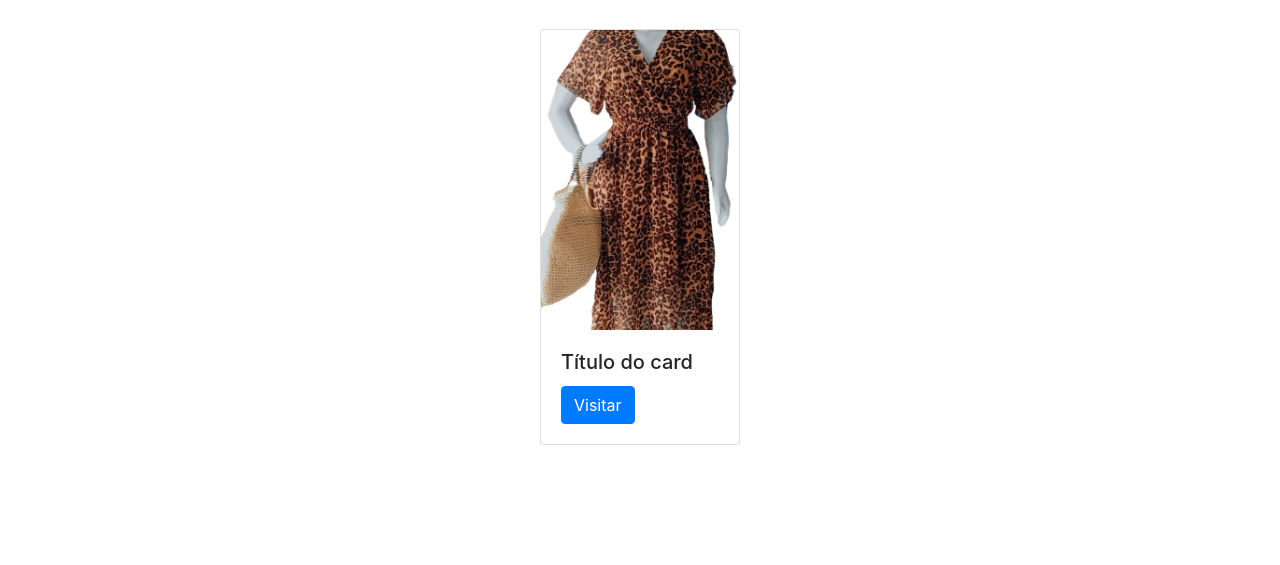
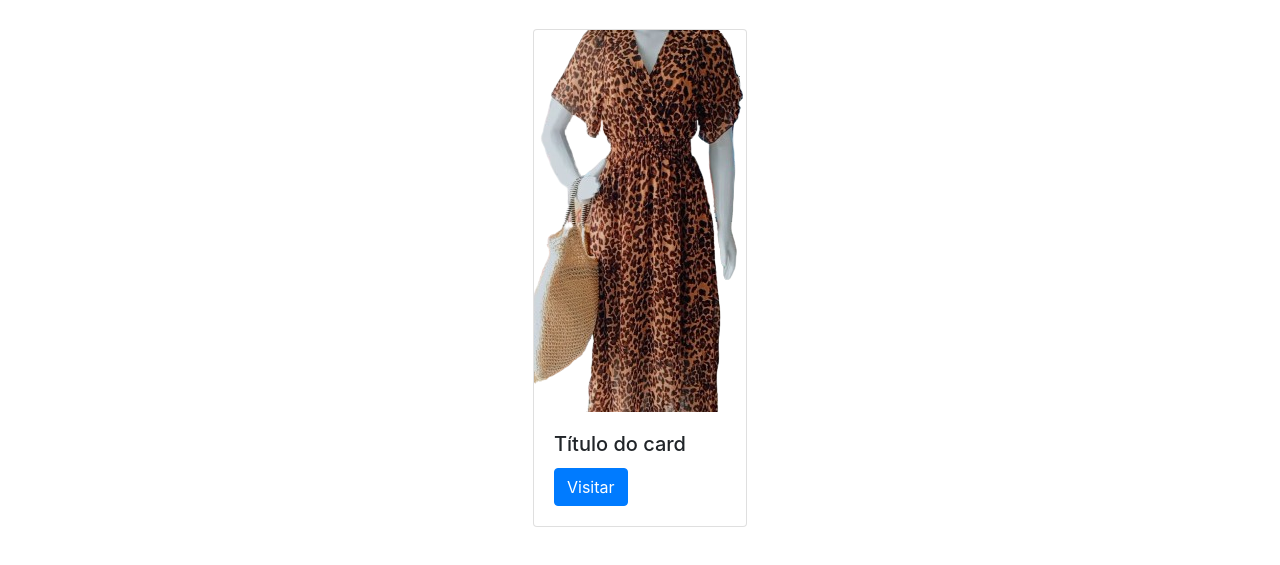
Before and after one commit to Nimbuzx/aleatorirjais, a plain HTML site: page index.html in a window 1280 px wide. Shown: the part 183-748 px from the top of the page. Drawn offline with nearby package versions, Linux system fonts and the light colour scheme.

Commit message:
Update home.css

```diff
--- a/home.css
+++ b/home.css
@@ -31,12 +31,6 @@ nav > a:hover {
 }
 .iconscntt {
   width: 15%;
-}
-.card {
-  width: 200px;
-}
-.card>img{
-  height: 300px;
 }
 @media (max-width: 1023px) {
   #logo {
```
